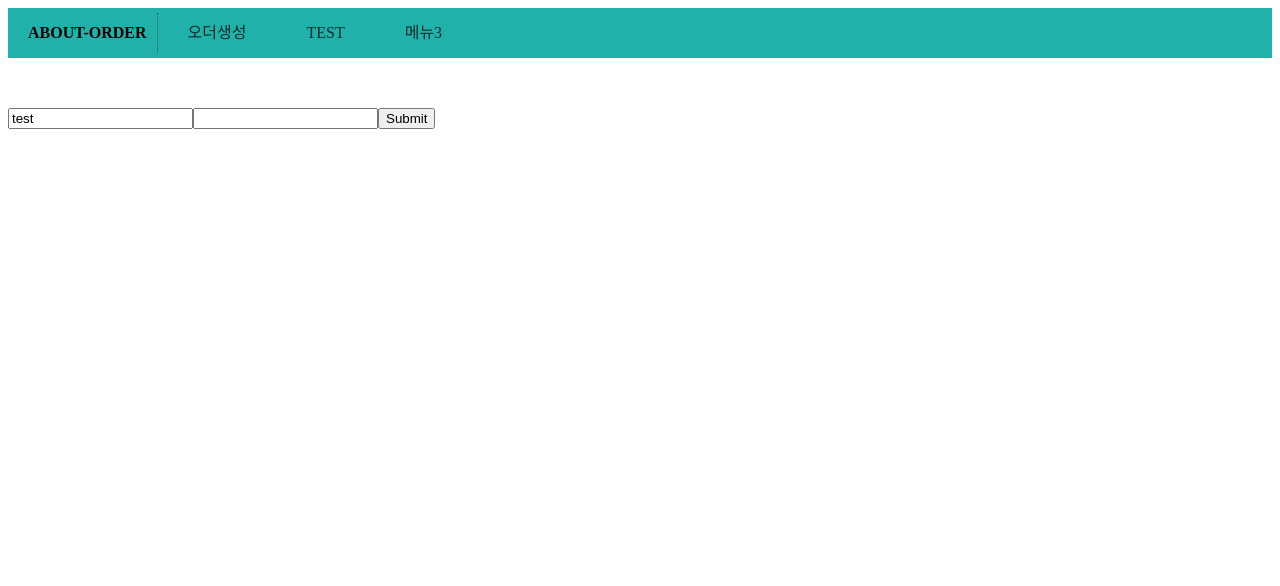
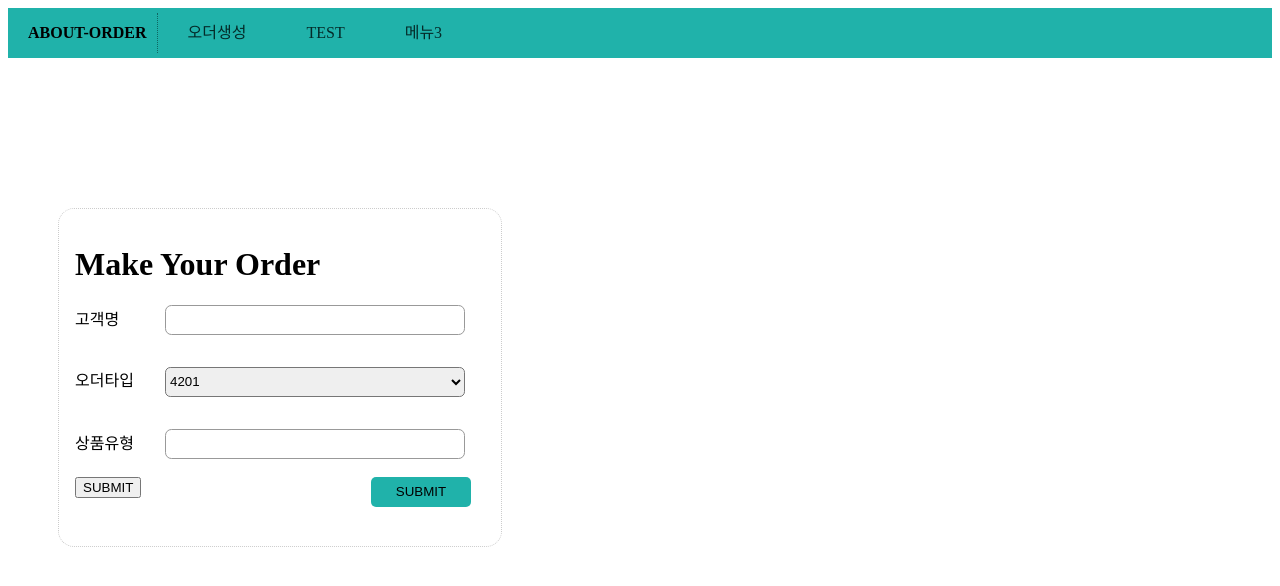
Before and after one commit to syankkim/react-custom-form, a React (Create React App) app: page / in a window 1280 px wide. Shown: the top 586 px of the page. Built offline with nearby package versions, Linux system fonts and the light colour scheme.

Commit message:
xml2js 사용하여 parsed json 출력구현

```diff
--- a/package.json
+++ b/package.json
@@ -12,7 +12,6 @@
     "path": "^0.12.7",
     "react": "^16.13.1",
     "react-dom": "^16.13.1",
-    "react-hook-form": "^5.7.2",
     "react-router": "^5.2.0",
     "react-router-dom": "^5.2.0",
     "react-scripts": "3.4.1",
--- a/src/App.js
+++ b/src/App.js
@@ -4,6 +4,7 @@ import Header from './components/Header';
 import MakeOrder from './components/MakeOrder'
 import Test from './components/Test'
 import './components/css/header.css'
+import './components/css/makeOrder.css'
 
 function App() {
   return (
--- a/src/components/MakeOrder.js
+++ b/src/components/MakeOrder.js
@@ -1,20 +1,63 @@
 import React from 'react';
-import {useForm} from 'react-hook-form';
+import useCustomForm from './hooks/useCustomForm';
+import Parser from './Parser'
 
-export default function MakeOrder(){
-    const { register, handleSubmit, watch, errors } = useForm();
-    const onSubmit = data => console.log(data);
+const initialValues = {
+  custNm : '',
+  orderType: '4201',
+  prodNm : ''
+};
 
-    console.log('watch > '+watch("example")); // watch input value by passing the name of it
+const MakeOrder= () => {
+  const {
+    orders,
+    errors,
+    touched,
+    handleChange,
+    handleBlur,
+    handleSubmit
+  } = useCustomForm({
+      initialValues,
+      onSubmit: orders=> console.log({orders})
+  });
+
+  const {
+     onParsing,
+     mkxml
+   } = Parser({orders});
 
     return (
-      <form onSubmit={handleSubmit(onSubmit)} style={{"margin-top":"50px"}}>
-        <input name="example" defaultValue="test" ref={register} />
-        <input name="exampleRequired" ref={register({ required: true })} />
+        <form onSubmit={handleSubmit} className='order-form'>
+          <h1>Make Your Order</h1>
+          <div>
+            <label>고객명</label>
+            <input type='text' name='custNm' onChange={handleChange} value={orders.custNm}/>
+          </div>
+          <div>
+            <label>오더타입</label>
+            <select className='order-type' defaultValue={initialValues.orderType} name='orderType'>
+              <option selected value={orders.orderType} onChange={handleChange}>4201</option>
+              <option selected value={orders.orderType} onChange={handleChange}>4202</option>
+              <option selected value={orders.orderType} onChange={handleChange}>4204</option>
+              <option selected value={orders.orderType} onChange={handleChange}>4203</option>
+            </select>
+          </div>
+          <div>
+            <label>상품유형</label>
+            <input type='text' name='prodNm' onChange={handleChange} value={orders.prodNm}/>
+          </div>
+          <br/>
+          <button className='submit-btn' type='submit'>SUBMIT</button>
+          <button className='parse-btn' type='button' onClick={onParsing}>SUBMIT</button>
+          <div>
+            {mkxml}
+          </div>
+        </form>
+    );
 
-        {errors.exampleRequired && <span>This field is required</span>}
+    return {
+      orders
+    }
+}
 
-        <input type="submit" />
-      </form>
-    );
-}
+export default MakeOrder;
--- /dev/null
+++ b/src/components/Parser.js
@@ -0,0 +1,30 @@
+import React, {useState, useEffect} from 'react';
+import xml2js from 'xml2js'
+
+const Parser= ({orders})=>{
+    const [objects, setObjects] = useState({orders});
+    const [mkxml, setMkxml] = useState('');
+
+    const onParsing= (e) =>{
+        // if(e) e.preventDefault(); //이건 왜 필요?
+        const {name, value} = e.target;
+        e.persist(); // 이벤트를 저장
+        setObjects({...objects, [name]: value});
+
+        console.log('Parser End -----------------------');
+        //objects: {custNm: "", orderType: "4201", prodNm: ""}
+
+        let builder = new xml2js.Builder();
+        let xml = builder.buildObject(objects);
+
+        setMkxml(xml);
+    }
+
+    return{
+        onParsing,
+        mkxml
+    }
+
+}
+
+export default Parser
--- a/src/components/css/header.css
+++ b/src/components/css/header.css
@@ -4,6 +4,7 @@
     padding: 5px 10px;
     margin: 0;
     background: lightseagreen;
+    z-index: 99999;
 }
 
 .navi-header {
--- /dev/null
+++ b/src/components/css/makeOrder.css
@@ -0,0 +1,59 @@
+form {
+    margin: 150px 50px;
+    width : 410px;
+
+    padding: 1em 1em 3em 1em;
+    border: 1px dotted #CCC;
+    border-radius: 1em;
+    position: relative;
+}
+
+form div + div{
+    margin-top: 2em;
+}
+
+label{
+    display: inline-block;
+    width: 90px;
+    text-align: left;
+}
+
+input {
+    font: 1em sans-sefif;
+    width: 300px;
+    height: 30px;
+    padding: .5em;
+    -moz-box-sizing: border-box;
+    box-sizing: border-box;
+    border-radius: .4em;
+
+    border: 1px solid #999;
+}
+
+input:focus, select:focus {
+    outline:none;
+    border: 1.5px solid rgb(25, 219, 226);
+}
+
+.submit-btn{
+    margin-left: .5em;
+    border-radius: 5px;
+    position: absolute;
+    right: 30px;
+    width: 100px;
+    height: 30px;
+    border-style: none;
+    background-color: lightseagreen;
+    cursor: pointer;
+}
+
+.submit-btn:hover {
+    background-color: cadetblue;
+    color: #fff;
+}
+
+select {
+    width: 300px;
+    height: 30px;
+    border-radius: .4em;
+}
--- a/src/components/hooks/useCustomForm.js
+++ b/src/components/hooks/useCustomForm.js
@@ -4,7 +4,7 @@ import {useState, useEffect, useRef} from 'react'
 const useCustomForm = ({initialValues, onSubmit}) =>{
     console.log('My custom useForm');
 
-    const [values, setValues] = useState(initialValues || {});
+    const [orders, setOrders] = useState(initialValues || {});
     const [errors, setErrors] = useState({});
     const [touched, setTouched] = useState({});
     const [onSubmitting, setOnSubmitting] = useState(false);
@@ -14,25 +14,45 @@ const useCustomForm = ({initialValues, onSubmit}) =>{
 
     useEffect(()=>{
         if(!formRendered.current){
-            setValues(initialValues);
+            console.log('Rendered!!!');
+            setOrders(initialValues);
             setErrors({});
             setTouched({});
             setOnSubmitting(false);
             setOnBlur(false);
         }
+        console.log('Rendered!!!');
         formRendered.current = false;
     }, [initialValues]); // initialValues 값이 바뀔때에만 적용
 
     const handleChange = (e)=>{
         const {name, value} = e.target;
         e.persist(); // 이벤트를 저장
-        setValues({...values, [name]: value});
+        setOrders({...orders, [name]: value});
     };
 
     const handleBlur = (e)=>{
         const {target}= e;
         const {name} = target;
+        setTouched({...touched, [name] :true});
+        setErrors({...errors});
     }
+
+    const handleSubmit = (e)=>{
+        if(e) e.preventDefault();
+        setErrors({...errors});
+        onSubmit({orders, errors});
+    }
+
+    return{
+        orders,
+        errors,
+        touched,
+        handleChange,
+        handleBlur,
+        handleSubmit
+    }
+
 }
 
 
```
Also changed, not shown: 1 other file (tests, documents, lock files or other folders).
